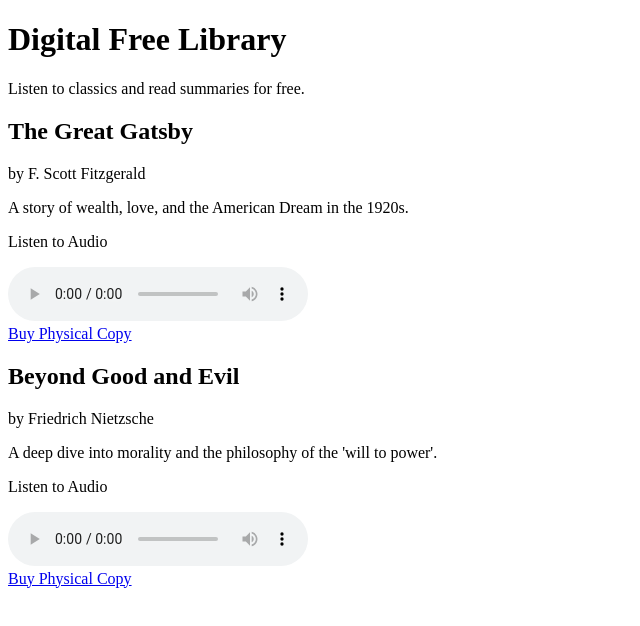
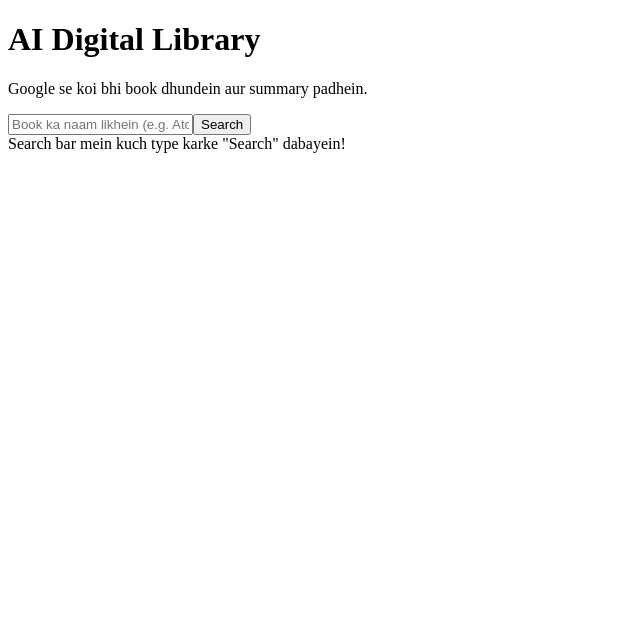
Before and after one commit to 007-JG/my-free-library, a Next.js app: page / in a window 1280 px wide. Shown: the top 626 px of the page, without its empty margins (0-640 px from the left). Built offline with nearby package versions, Linux system fonts and the light colour scheme.

Commit message:
Update page.tsx

```diff
--- a/app/page.tsx
+++ b/app/page.tsx
@@ -1,62 +1,96 @@
-import React from 'react';
+"use client";
 
-// Mock Data - In a real app, this comes from a database like MongoDB
-const BOOKS = [
-  {
-    id: 1,
-    title: "The Great Gatsby",
-    author: "F. Scott Fitzgerald",
-    summary: "A story of wealth, love, and the American Dream in the 1920s.",
-    audioUrl: "https://www.soundhelix.com/examples/mp3/SoundHelix-Song-1.mp3", // Replace with your LibriVox link
-    affiliateLink: "https://amazon.com/your-tag-here"
-  },
-  {
-    id: 2,
-    title: "Beyond Good and Evil",
-    author: "Friedrich Nietzsche",
-    summary: "A deep dive into morality and the philosophy of the 'will to power'.",
-    audioUrl: "https://www.soundhelix.com/examples/mp3/SoundHelix-Song-2.mp3",
-    affiliateLink: "https://amazon.com/your-tag-here"
-  }
-];
+import React, { useState } from 'react';
 
 export default function Library() {
+  const [query, setQuery] = useState('');
+  const [books, setBooks] = useState([]);
+  const [loading, setLoading] = useState(false);
+
+  // Google Books API se data lane ka function
+  const searchBooks = async (e: React.FormEvent) => {
+    e.preventDefault();
+    if (!query) return;
+    setLoading(true);
+
+    try {
+      const res = await fetch(`https://www.googleapis.com/books/v1/volumes?q=${query}&maxResults=12`);
+      const data = await res.json();
+      setBooks(data.items || []);
+    } catch (err) {
+      console.error("Search error:", err);
+    } finally {
+      setLoading(false);
+    }
+  };
+
   return (
-    <div className="min-h-screen bg-gray-100 p-8">
-      <header className="max-w-6xl mx-auto mb-12 text-center">
-        <h1 className="text-4xl font-bold text-blue-900">Digital Free Library</h1>
-        <p className="text-gray-600 mt-2">Listen to classics and read summaries for free.</p>
+    <div className="min-h-screen bg-gray-50 p-6">
+      <header className="max-w-4xl mx-auto text-center mb-10">
+        <h1 className="text-4xl font-extrabold text-blue-900 mb-4">AI Digital Library</h1>
+        <p className="text-gray-600 mb-6">Google se koi bhi book dhundein aur summary padhein.</p>
+
+        {/* Search Bar */}
+        <form onSubmit={searchBooks} className="flex gap-2">
+          <input
+            type="text"
+            placeholder="Book ka naam likhein (e.g. Atomic Habits)..."
+            className="flex-1 p-3 border rounded-lg shadow-sm focus:outline-blue-500 text-black"
+            value={query}
+            onChange={(e) => setQuery(e.target.value)}
+          />
+          <button
+            type="submit"
+            className="bg-blue-600 hover:bg-blue-700 text-white px-6 py-3 rounded-lg font-bold transition"
+          >
+            {loading ? 'Searching...' : 'Search'}
+          </button>
+        </form>
       </header>
 
-      <main className="max-w-6xl mx-auto grid grid-cols-1 md:grid-cols-2 lg:grid-cols-3 gap-8">
-        {BOOKS.map((book) => (
-          <div key={book.id} className="bg-white rounded-xl shadow-md overflow-hidden p-6 border border-gray-200">
-            <h2 className="text-xl font-bold text-gray-800">{book.title}</h2>
-            <p className="text-sm text-blue-600 mb-4">by {book.author}</p>
+      <main className="max-w-6xl mx-auto grid grid-cols-1 md:grid-cols-2 lg:grid-cols-3 gap-6">
+        {books.map((book: any) => (
+          <div key={book.id} className="bg-white rounded-xl shadow-lg p-5 border flex flex-col justify-between">
+            <div>
+              {book.volumeInfo.imageLinks?.thumbnail && (
+                <img
+                  src={book.volumeInfo.imageLinks.thumbnail}
+                  alt={book.volumeInfo.title}
+                  className="w-32 h-48 object-cover rounded mb-4 mx-auto"
+                />
+              )}
+              <h2 className="text-lg font-bold text-gray-800 line-clamp-2">{book.volumeInfo.title}</h2>
+              <p className="text-sm text-blue-500 mb-2">{book.volumeInfo.authors?.join(', ')}</p>
+              <p className="text-gray-600 text-xs line-clamp-4 mb-4">
+                {book.volumeInfo.description || "Summary not available for this book."}
+              </p>
+            </div>
 
-            <p className="text-gray-700 text-sm mb-6 leading-relaxed">
-              {book.summary}
-            </p>
-
-            <div className="space-y-4">
-              <div className="bg-gray-50 p-2 rounded">
-                <p className="text-xs font-semibold text-gray-500 mb-1 uppercase">Listen to Audio</p>
-                <audio controls className="w-full h-8">
-                  <source src={book.audioUrl} type="audio/mpeg" />
-                </audio>
-              </div>
-
+            <div className="mt-4 space-y-2">
               <a
-                href={book.affiliateLink}
+                href={book.volumeInfo.infoLink}
                 target="_blank"
-                className="block text-center bg-orange-500 hover:bg-orange-600 text-white font-bold py-2 px-4 rounded transition"
+                className="block text-center bg-gray-100 hover:bg-gray-200 text-gray-800 py-2 rounded font-semibold text-sm"
               >
-                Buy Physical Copy
+                View Details
+              </a>
+              <a
+                href={`https://www.amazon.com/s?k=${book.volumeInfo.title}`}
+                target="_blank"
+                className="block text-center bg-orange-500 hover:bg-orange-600 text-white py-2 rounded font-bold text-sm"
+              >
+                Check Price (Buy)
               </a>
             </div>
           </div>
         ))}
       </main>
+
+      {books.length === 0 && !loading && (
+        <div className="text-center mt-20 text-gray-400 font-medium">
+          Search bar mein kuch type karke "Search" dabayein!
+        </div>
+      )}
     </div>
   );
 }
```
